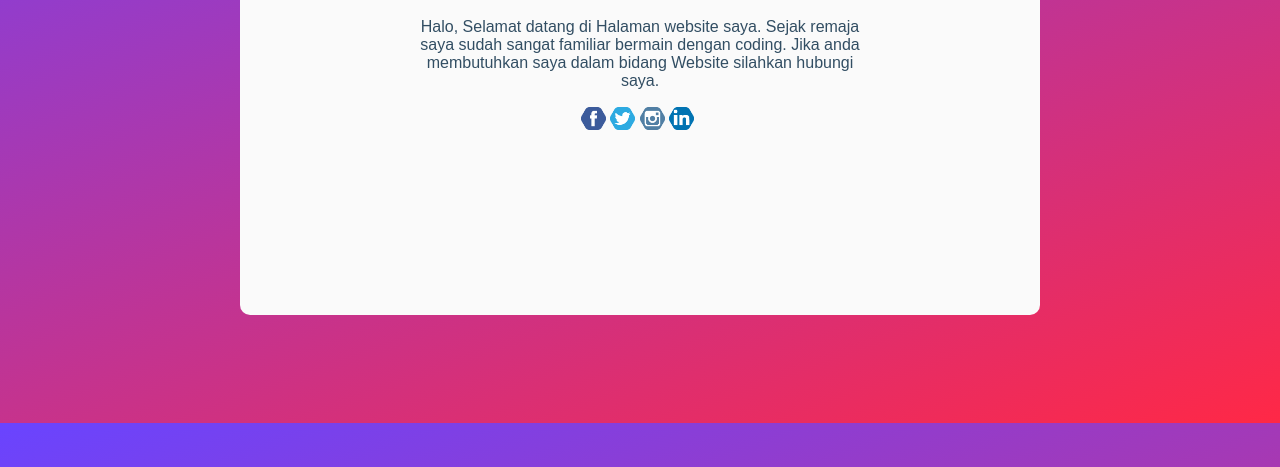
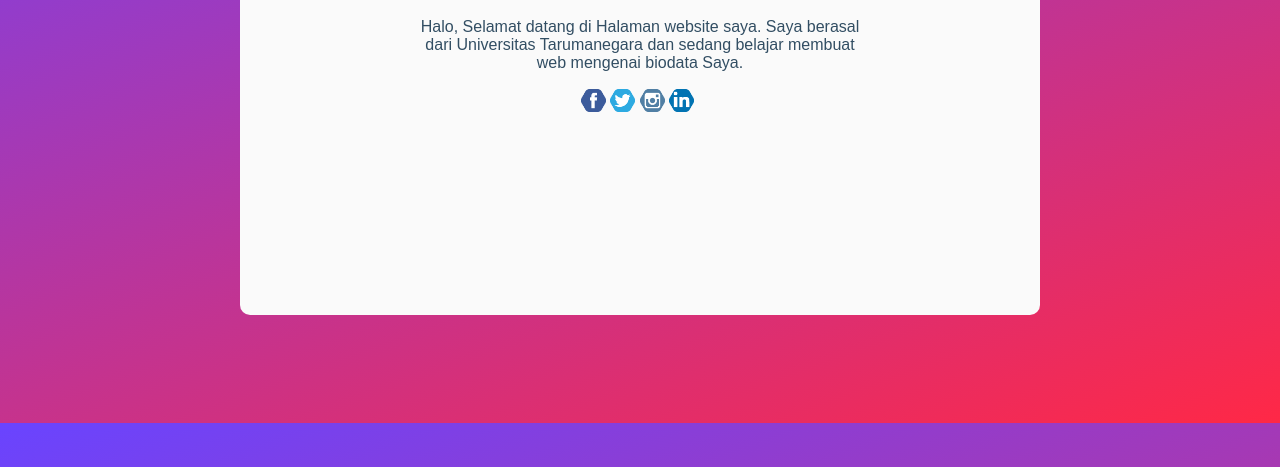
Before and after one commit to RaihanTr/535200046_Raihan_Tara_WebProgramming_B, a plain HTML site: page index.html in a window 1280 px wide. Shown: the part 333-800 px from the top of the page. Drawn offline with Linux system fonts and the light colour scheme.

Commit message:
made changes

```diff
--- a/index.html
+++ b/index.html
@@ -9,9 +9,8 @@
             <div class="img"></div>
             <h1>Raihan Tara</h1>
             <div class="text">Web Developer from <strong>Jakarta, Indonesia</strong></div>
-            <p>Halo, Selamat datang di Halaman website saya. Sejak remaja saya sudah sangat
-            familiar bermain dengan coding. Jika anda membutuhkan saya dalam bidang Website
-            silahkan hubungi saya.</p>
+            <p>Halo, Selamat datang di Halaman website saya. Saya berasal dari Universitas Tarumanegara dan sedang belajar membuat
+                web mengenai biodata Saya.</p>
             <ul>
                 <li><a href="#"><img src="fb.png" width="25px" height="25px"></a></li>
                 <li><a href="#"><img src="tw.png" width="25px" height="25px"></a></li>
```
